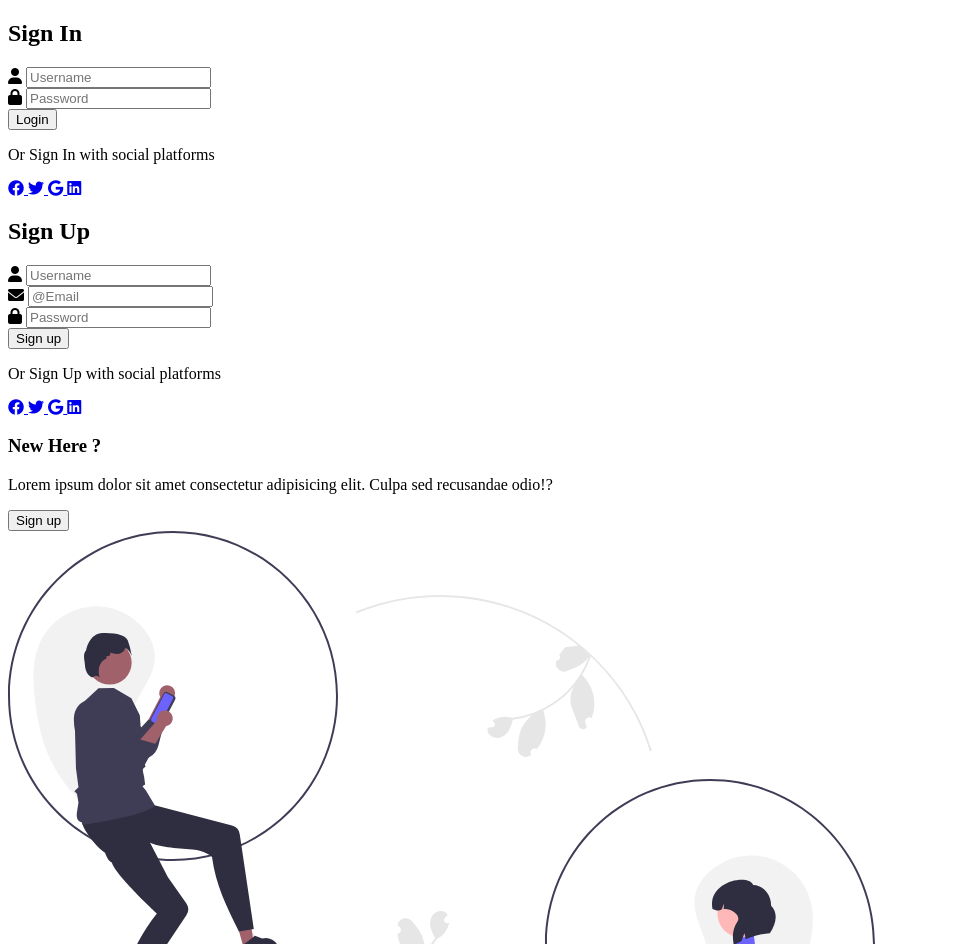
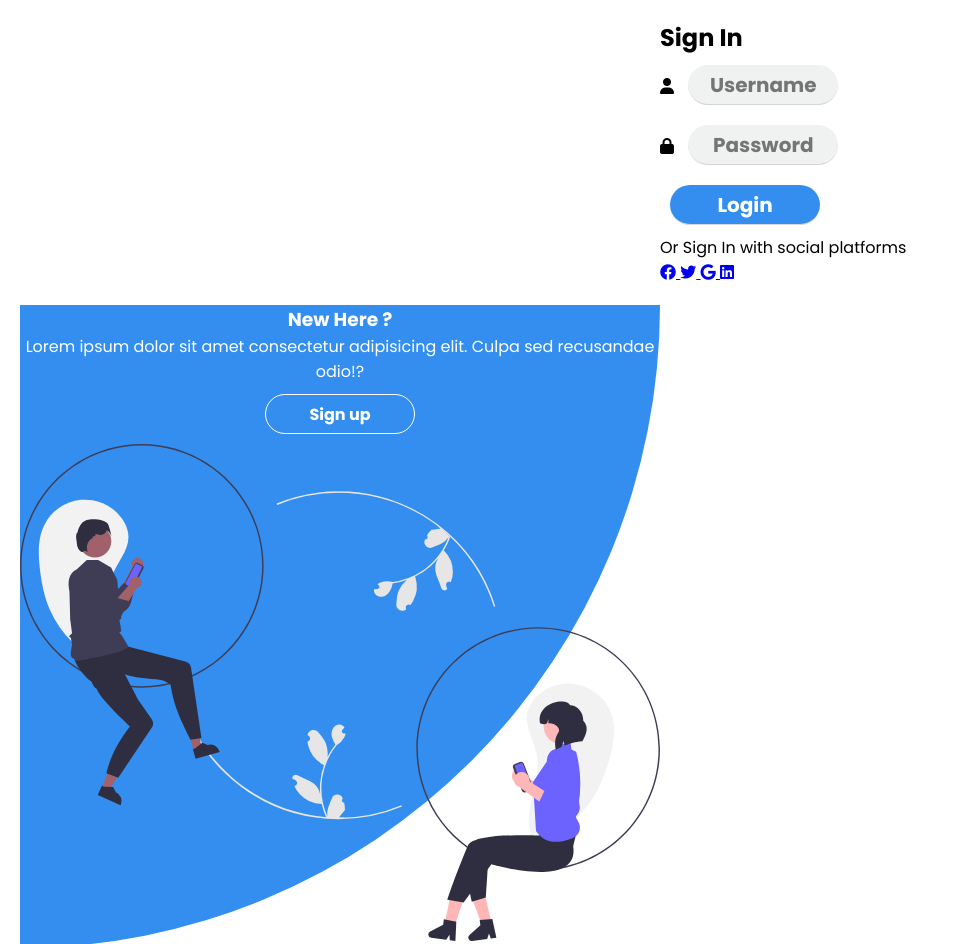
Before and after one commit to Camipre/prueba_tecnica_laboratoria, a plain HTML site: page maquetar/index.html in a window 1280 px wide. Shown: the top 944 px of the page, without its empty margins (0-961 px from the left). Drawn offline with Linux system fonts and the light colour scheme.

Commit message:
prueba tecnica

```diff
--- a/maquetar/index.html
+++ b/maquetar/index.html
@@ -6,7 +6,7 @@
     <meta http-equiv="X-UA-Compatible" content="IE=edge">
     <meta name="viewport" content="width=device-width, initial-scale=1.0">
     <!-- Styles css -->
-    <link rel="stylesheet" href="">
+    <link rel="stylesheet" href="styles.css">
     <!-- Icons -->
     <link href='https://cdnjs.cloudflare.com/ajax/libs/font-awesome/6.0.0-beta3/css/all.min.css' rel='stylesheet'>
     <title>Sign In & Sign Up Form</title>
@@ -120,7 +120,7 @@
         </div>
     </div>
 
-    <script src=""></script>
+    <script src="main.js" type="module"></script>
 </body>
 
 </html>
--- /dev/null
+++ b/maquetar/main.js
@@ -0,0 +1,28 @@
+document.addEventListener("DOMContentLoaded", function () {
+    const signUpBtn = document.getElementById("sign-up-btn");
+    const signInBtn = document.getElementById("sign-in-btn");
+    const signUpForm = document.querySelector(".sign-up-form");
+    const signInForm = document.querySelector(".sign-in-form");
+    const leftPanel = document.querySelector(".left-panel");
+    const rightPanel = document.querySelector(".right-panel");
+
+  // Mostrar inicialmente el formulario de inicio de sesión y el panel derecho
+  signUpForm.style.display = "none";
+  signInForm.style.display = "block";
+  leftPanel.style.display = "block";
+  rightPanel.style.display = "none";
+
+    signUpBtn.addEventListener("click", function () {
+        signUpForm.style.display = "block";
+        signInForm.style.display = "none";
+        leftPanel.style.display = "none";
+        rightPanel.style.display = "block";
+    });
+
+    signInBtn.addEventListener("click", function () {
+        signUpForm.style.display = "none";
+        signInForm.style.display = "block";
+        leftPanel.style.display = "block";
+        rightPanel.style.display = "none";
+    });
+});
--- /dev/null
+++ b/maquetar/styles.css
@@ -0,0 +1,112 @@
+/* visualizar cada clase y que debe realizar */
+/*ajuste de interno de la posicion de objetos y elementos teniendo enj cuenta el flexbox*/
+/* ajuste de color y tipografias*/
+
+
+/*primera pagina del archivo html*/
+/*signin-signup*/
+@import url("https://fonts.googleapis.com/css2?family=Poppins:wght@200;300;400;500;600;700;800&display=swap");
+
+* {
+    margin: 0;
+    padding: 0;
+    box-sizing: border-box;
+    font-family: "Poppins", sans-serif;
+}
+
+body,
+input {
+    font-family: "Poppins", sans-serif;
+}
+
+/* .sign-in-form,
+.sign-up-form {
+    width: 50%;
+} */
+
+.container {
+    position: relative;
+    width: 100%;
+    background-color: #fff;
+    min-height: 100vh;
+    overflow: hidden;
+}
+
+.sign-in-form {
+    /*display: flexbox;
+justify-content: flex-end;*/
+    position: relative;
+    top: 50%;
+    left: 50%;
+    margin: 20px;
+}
+
+.panel {
+    box-sizing: content-box;
+    position: relative;
+    top: 50%;
+    margin: 20px;
+    background-color: #348eef;
+
+}
+
+
+.left-panel {
+    transform: translateX(0%);
+    border-radius: 0 0 100% 0;
+    width: 50%;
+}
+
+.right-panel {
+    transform: translateX(50%);
+    border-radius: 0 0 0 100%;
+    width: 50%;
+}
+
+input {
+    background-color: #f0f1f1;
+    color: #abaaae;
+    /* box-shadow: 0px 1px 2px 0px #7cb8f2;*/
+    text-align: center;
+    margin: 10px;
+    padding: 0px;
+    font-size: 20px;
+    border: none;
+    border-bottom: 1px solid #d5d5d5;
+    outline: none;
+    width: 150px;
+    height: 40px;
+    flex-shrink: 0;
+    border-radius: 20px;
+    font-weight: bold;
+}
+.btn.solid{
+    background-color: #348eef;
+    color: #fff;
+}
+.content {
+    color: #fff;
+    text-align: center;
+}
+.image{
+    width: 100%;
+    height: auto
+}
+
+.btn.transparent{
+ background-color: #348eef;
+  color: white;
+  /*box-shadow: 2px 2px 2px 2px #7cf299;*/
+  text-align: center;
+  margin: 10px;
+  padding: 0px;
+  font-size: 16px;
+  border: none;
+  border: 1px solid white;
+  outline: none;
+  width: 150px;
+  height: 40px;
+  flex-shrink: 0;
+  border-radius: 20px;
+  font-weight: bold;
+}
```
